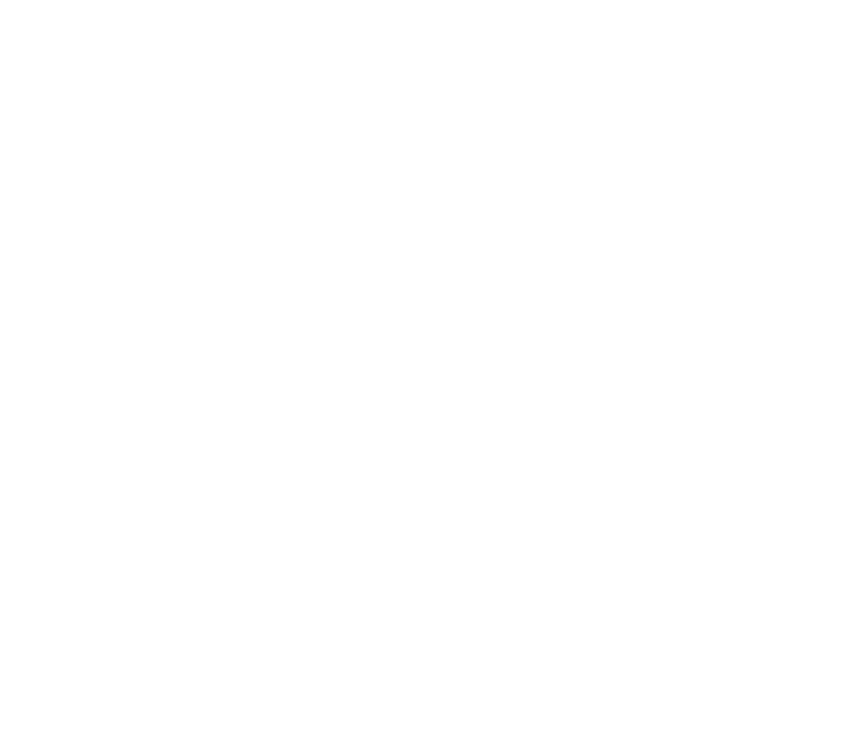
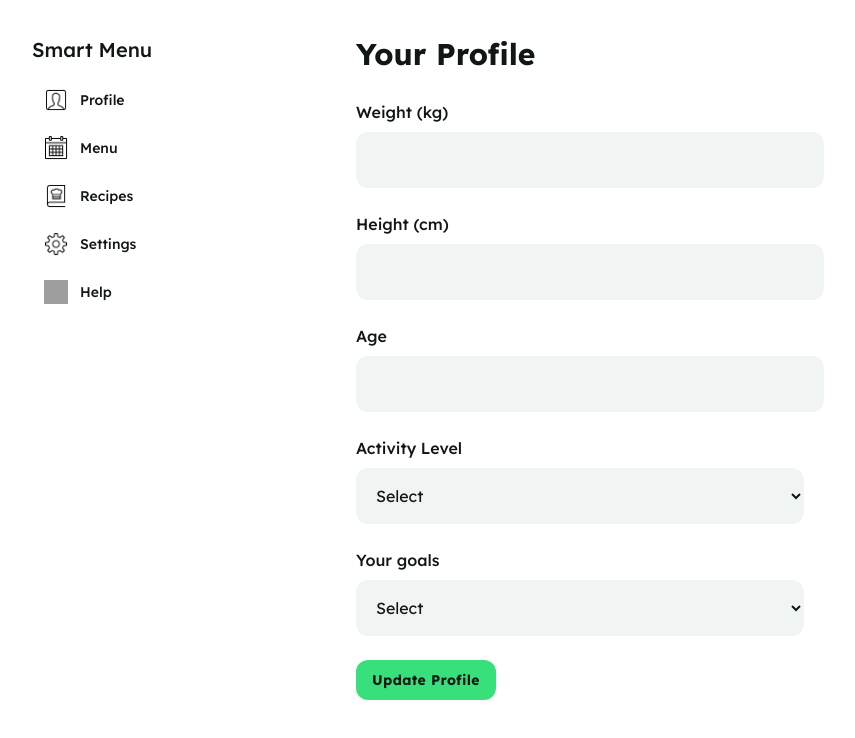
Before and after one commit to desprd/smart-menu-app, a React (Vite) app in the folder client/: page /profile in a window 1280 px wide. Before the commit this address had no page. Shown: the top 738 px of the page, without its empty margins (8-863 px from the left). Built offline with nearby package versions, Linux system fonts and the light colour scheme; grey boxes are pictures that could not be loaded.

Commit message:
Add client: profile page

```diff
--- a/client/src/App.tsx
+++ b/client/src/App.tsx
@@ -4,6 +4,7 @@
 import About from "./pages/About";
 import Signup from "./pages/Signup";
 import WeeklyMenu from "./pages/WeeklyMenu";
+import ProfilePage from "./pages/ProfilePage";
 
 function App() {
   return (
@@ -14,6 +15,7 @@
           <Route path="/" element={<About />}></Route>
           <Route path="/signup" element={<Signup />}></Route>
           <Route path="/menu" element={<WeeklyMenu />}></Route>
+          <Route path="/profile" element={<ProfilePage />}></Route>
         </Routes>
       </BrowserRouter>
     </div>
--- /dev/null
+++ b/client/src/components/FormInput.tsx
@@ -0,0 +1,28 @@
+import React from "react";
+
+interface Props {
+  label: string;
+  value: string;
+  onChange: (value: string) => void;
+}
+
+const FormInput: React.FC<Props> = ({ label, value, onChange }) => {
+  return (
+    <div className="flex flex-wrap items-end gap-4 px-4 py-3 max-w-[500px]">
+      <label className="flex flex-col min-w-40 flex-1">
+        <p className="pb-2 text-base font-medium text-[#111714]">{label}</p>
+        <div className="flex items-stretch w-full rounded-xl">
+          <input
+            className="flex-1 rounded-xl bg-[#f0f4f2] h-14 p-4 text-base placeholder-[#648772] text-[#111714] focus:outline-none"
+            placeholder=""
+            type="text"
+            value={value}
+            onChange={(e) => onChange(e.target.value)}
+          />
+        </div>
+      </label>
+    </div>
+  );
+};
+
+export default FormInput;
--- /dev/null
+++ b/client/src/components/FormSelect.tsx
@@ -0,0 +1,25 @@
+import React from "react";
+
+interface FormSelectProps {
+  label: string;
+  options: string[];
+}
+
+const FormSelect: React.FC<FormSelectProps> = ({ label, options }) => {
+  return (
+    <div className="flex flex-wrap items-end gap-4 px-4 py-3 max-w-[480px]">
+      <label className="flex flex-col min-w-40 flex-1">
+        <p className="pb-2 text-base font-medium text-[#111714]">{label}</p>
+        <select className=" h-14 rounded-xl bg-[#f0f4f2] p-4 text-base text-[#111714] placeholder-[#648772] focus:outline-none">
+          {options.map((opt, index) => (
+            <option key={index} value={opt}>
+              {opt || "Select"}
+            </option>
+          ))}
+        </select>
+      </label>
+    </div>
+  );
+};
+
+export default FormSelect;
--- /dev/null
+++ b/client/src/components/FormTextarea.tsx
@@ -0,0 +1,18 @@
+import React from "react";
+
+interface FormTextareaProps {
+  label: string;
+}
+
+const FormTextarea: React.FC<FormTextareaProps> = ({ label }) => {
+  return (
+    <div className="flex flex-wrap items-end gap-4 px-4 py-3 max-w-[480px]">
+      <label className="flex flex-col min-w-40 flex-1">
+        <p className="pb-2 text-base font-medium text-[#111714]">{label}</p>
+        <textarea className="min-h-36 rounded-xl bg-[#f0f4f2] p-4 text-base text-[#111714] placeholder-[#648772] focus:outline-none resize-none"></textarea>
+      </label>
+    </div>
+  );
+};
+
+export default FormTextarea;
--- a/client/src/components/Sidebar.tsx
+++ b/client/src/components/Sidebar.tsx
@@ -6,7 +6,7 @@
     <aside className="hidden md:flex flex-col w-80 min-h-[700px] bg-white p-4 rounded-xl ">
       <h1 className="text-[#111714] text-xl font-medium mb-4 ">Smart Menu</h1>
       <nav className="flex flex-col gap-2">
-        {["Home", "Menu", "Recipes", "Settings", "Help"].map((item) => (
+        {["Profile", "Menu", "Recipes", "Settings", "Help"].map((item) => (
           <SidebarButton buttonName={item} />
         ))}
       </nav>
--- /dev/null
+++ b/client/src/pages/ProfilePage.tsx
@@ -0,0 +1,57 @@
+import React, { useState } from "react";
+import FormInput from "../components/FormInput";
+import FormSelect from "../components/FormSelect";
+import FormTextarea from "../components/FormTextarea";
+import Sidebar from "../components/Sidebar";
+import { he } from "react-day-picker/locale";
+
+const ProfilePage: React.FC = () => {
+  const [weight, setWeight] = useState("");
+  const [height, setHeight] = useState("");
+  const [age, setAge] = useState("");
+  return (
+    <div className="relative flex min-h-screen flex-col bg-white group/design-root overflow-x-hidden font-lexend">
+      <div className="layout-container flex h-full grow flex-col">
+        <div className="gap-1 px-6 flex flex-1 justify-center py-5">
+          <Sidebar />
+
+          <main className="layout-content-container flex flex-col max-w-full flex-1">
+            <div className="p-4">
+              <h2 className="text-[#111714] text-2xl sm:text-3xl font-bold">
+                Your Profile
+              </h2>
+            </div>
+
+            <FormInput
+              value={weight}
+              onChange={setWeight}
+              label="Weight (kg)"
+            />
+            <FormInput
+              value={height}
+              onChange={setHeight}
+              label="Height (cm)"
+            />
+            <FormInput value={age} onChange={setAge} label="Age" />
+            <FormSelect
+              label="Activity Level"
+              options={["", "Low", "Moderate", "High"]}
+            />
+            <FormSelect
+              label="Your goals"
+              options={["", "Сut", "Maintenance", "Bulk"]}
+            />
+
+            <div className="flex px-4 py-3">
+              <button className="cursor-pointer rounded-xl bg-[#38e07b] text-[#111714] h-10 px-4 text-sm font-bold tracking-wide">
+                Update Profile
+              </button>
+            </div>
+          </main>
+        </div>
+      </div>
+    </div>
+  );
+};
+
+export default ProfilePage;
```
Also changed, not shown: client/public/profile.png (added).
